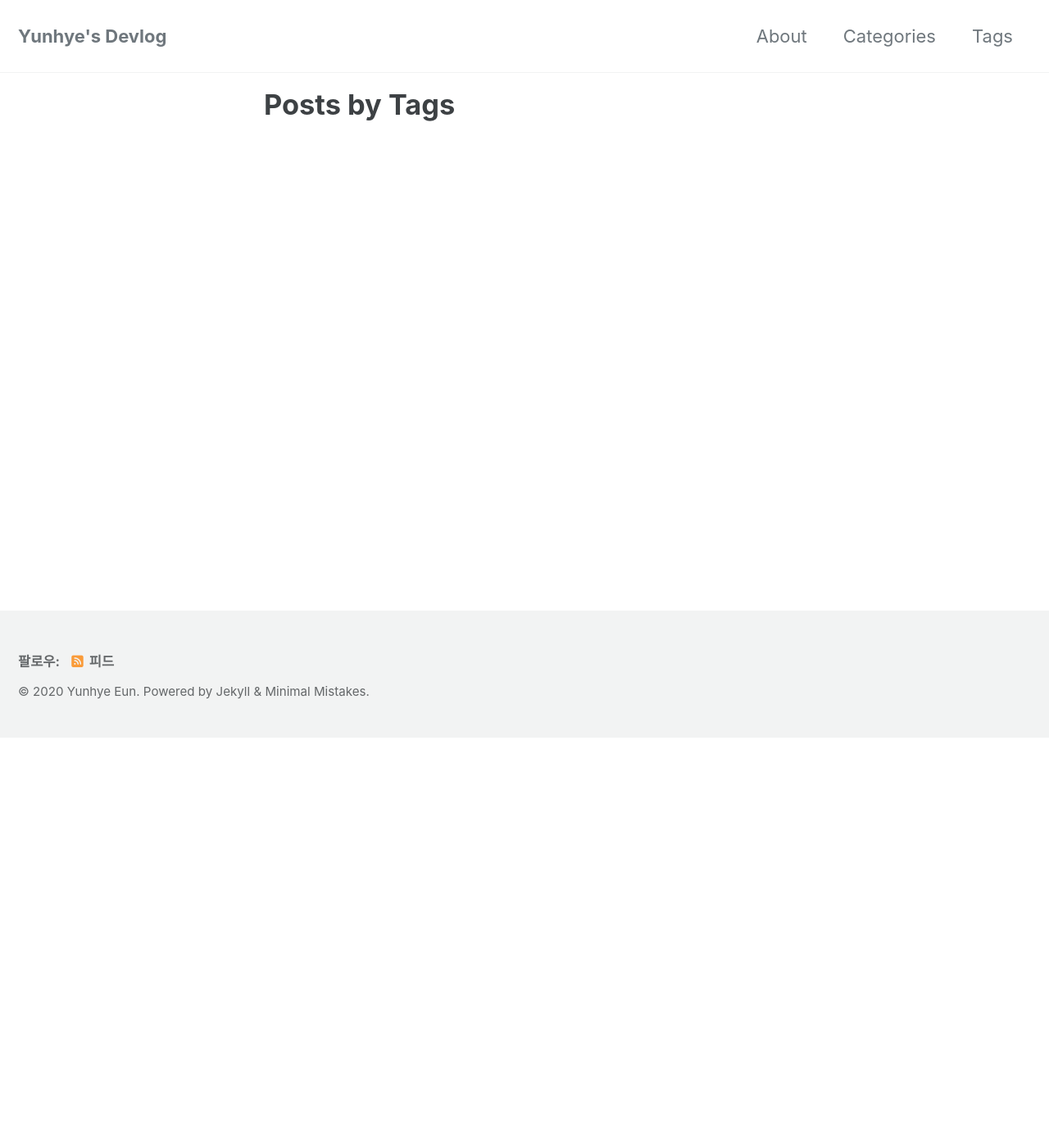
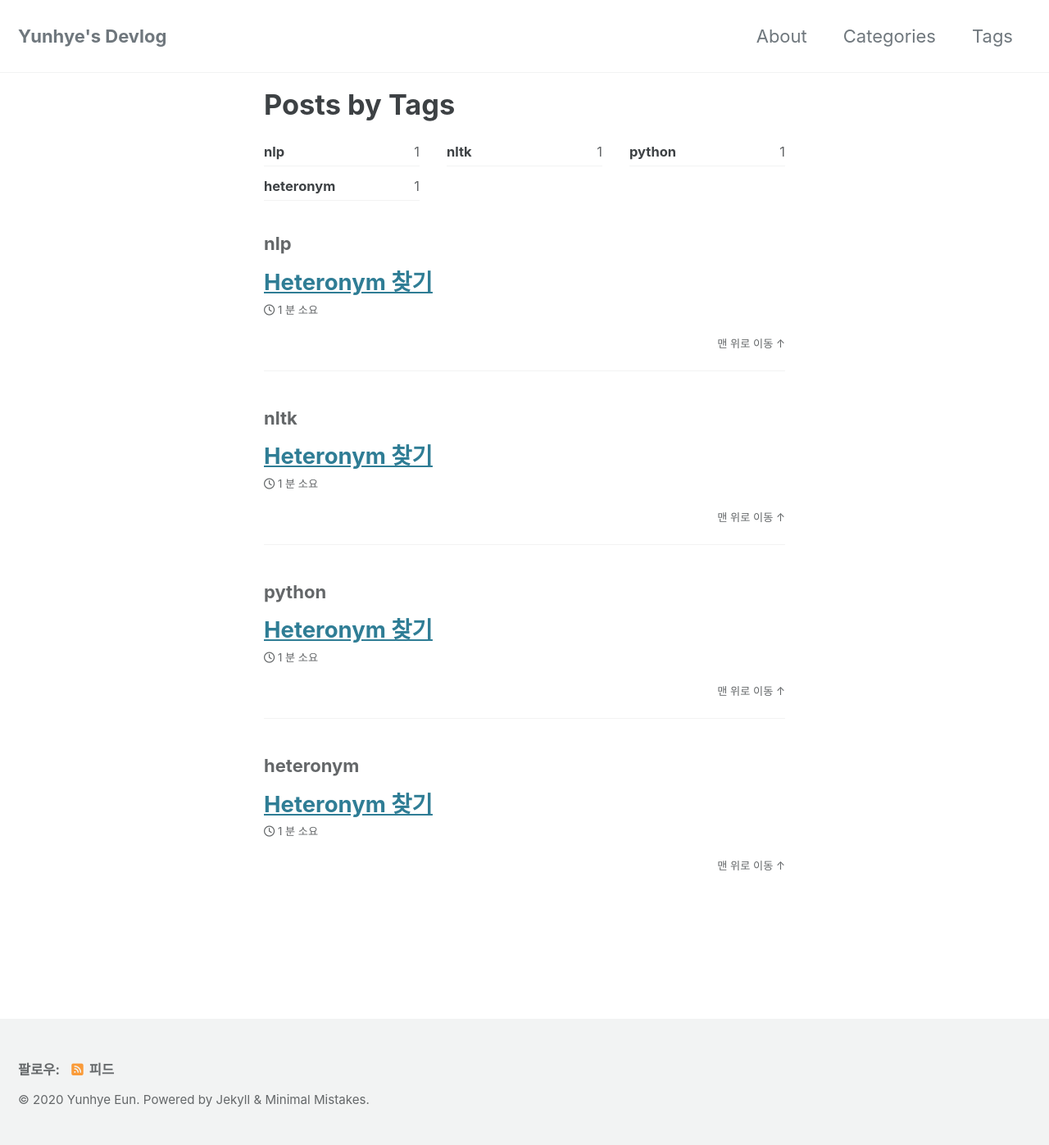
Before and after one commit to yunhyeeun/yunhyeeun.github.io, a Jekyll site: the page built from _pages/tags-archive copy.md, in a window 1280 px wide. Shown: the whole page at 82% size. Built offline with Jekyll 4.4.1, drawn with Linux system fonts in a browser that asks for light colours; cached includes are drawn as plain includes; nearby versions of some CDN libraries; before the commit the page ends 900 px from its top, so only the background shows below that; part of the change alters nothing that is shown.

Commit message:
Create heteronym post

```diff
--- /dev/null
+++ b/_posts/2020-05-15-heteronym-nlp.md
@@ -0,0 +1,63 @@
+---
+title: Heteronym 찾기
+categories:
+    - Develop
+tags:
+    - nlp
+    - nltk
+    - python
+    - heteronym
+---
+***
+
+Nlp 수업 세 번째 과제는 **heteronym 찾기**다.
+중간고사가 취소돼서 과제 수가 많아지고 비중도 훨씬 커졌다.
+Heteronym 찾기뿐만 아니라 몇 가지 기준에 따라 **ranking**도 해야하는 과제다.
+
+## Heteronym이란?
+
+Merriam-Webster Dictionary에 의하면 heteronym은 "one of two or more homographs (such as a bass voice and bass, a fish) that differ in pronounciation and meaning"이다.
+> 철자는 같지만 발음과 의미가 다른 단어가 heteronym이다.
+
+Heteronym은 같은 POS를 가질 수도 있고 아닐 수도 있다. 어떤 단어가 heteronym이냐면 bass(물고기, 낮은 음), tear(눈물, 찢다), address(주소, 연설하다) 등이 있다.
+Heteronym 과제 목표는 heteronym이 최소 두 번 나타나는 문장과 해당하는 heteronym의 **pronouncing annotation**을 찾는 것이다.
+
+## Ranking 기준
+
+Heteronym만 찾으면 되는 게 아니라 csv로 output을 뽑을 때 찾은 문장을 ordering해서 상위 30개 문장을 찾는 것이 최종 목표다. Ranking 기준은 다음과 같다.
+<br>
+1. Homograph가 많이 있을수록 순위가 높다.
+- wind + wind + tear + tear > wind + wind + tear
+2. Homograph가 있는 문장이 heteronym만 있는 문장보다 순위가 높다.
+- wind + wind > wind + tear
+3. POS가 같은 heteronym을 가진 문장이 순위가 더 높다.
+- tear + tear > PROduce + proDUCE
+
+## Question
+
+요약하면 heteronym이 있는 문장을 찾으면 되는건데 description을 읽으면서 생긴 질문을 몇개 적어본다.
+<br>
+1. Heteronym이 있으면 무조건 뽑는다?
+2. 특정 단어가 heteronym인지 아닌지 automatically하게 찾아야하는건가?
+3. Heteronyms but not homographs가 정확히 어떤 경우일까?
+
+## Answer
+
+Office hour에서 조교님들한테 물어봤다.
+첫 번째로, heteronym를 automatic한 방법으로 찾으려면 의미와 발음이 다른 두 단어가 한 문장안에 있어야하기 때문에 pair로 존재할 때만 찾으면 된다.
+따라서 automatically하게 heteronym을 찾으면 된다.
+세 번째 질문의 대답을 통해 문제가 더 명확해졌다.    **Heteronym은 object 개념이고 homograph는 relation 개념이다.**
+
+위 개념을 가지고 ranking criteria를 다시 살펴보자.
+>wind + wind + tear + tear > wind + wind + tear
+
+왼쪽은 wind pair와 tear pair 총 두 개의 homograph가 있고 오른쪽은 wind pair, 하나의 homograph가 있어서 왼쪽 순위가 더 높다.
+
+>wind + wind > wind + tear
+
+왼쪽은 wind pair, 하나의 homograph가 있지만 오른쪽은 wind 하나 tear 하나가 있어서 사실 homograph가 없다.
+
+## 앞으로 할 것
+
+지금도 정확히 이해한 건 아니다. Heteronym, homograph, ranking criteria의 정확한 정의는 조만간 다시 공지해주신다니 잠시 기다려야겠다.
+그 전에 할 일은 무작위 corpora 중에 heteronym이 많이 나타날 것 같은(말장난 위주 text)를 찾는 것부터 구현해야겠다.
--- a/_sass/minimal-mistakes/_archive.scss
+++ b/_sass/minimal-mistakes/_archive.scss
@@ -235,7 +235,7 @@
   margin-bottom: 2em;
   border-bottom: 1px solid $border-color;
 
-  .archive__item-title {
+  __item-title {
     margin-bottom: 0;
   }
 }
--- a/_sass/minimal-mistakes/_page.scss
+++ b/_sass/minimal-mistakes/_page.scss
@@ -108,7 +108,7 @@ body {
   p,
   li,
   dl {
-    font-size: 1em;
+    font-size: 0.8em;
   }
 
   /* paragraph indents */
```
